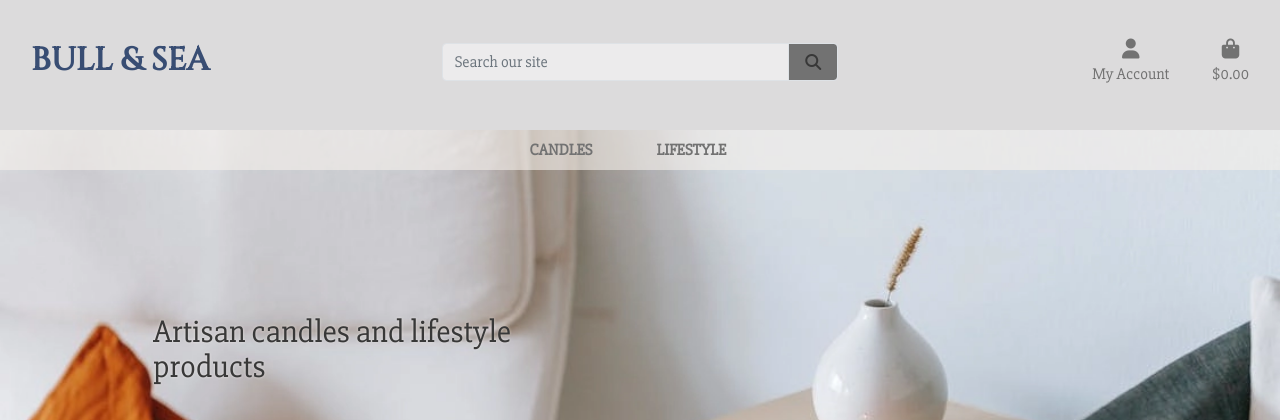
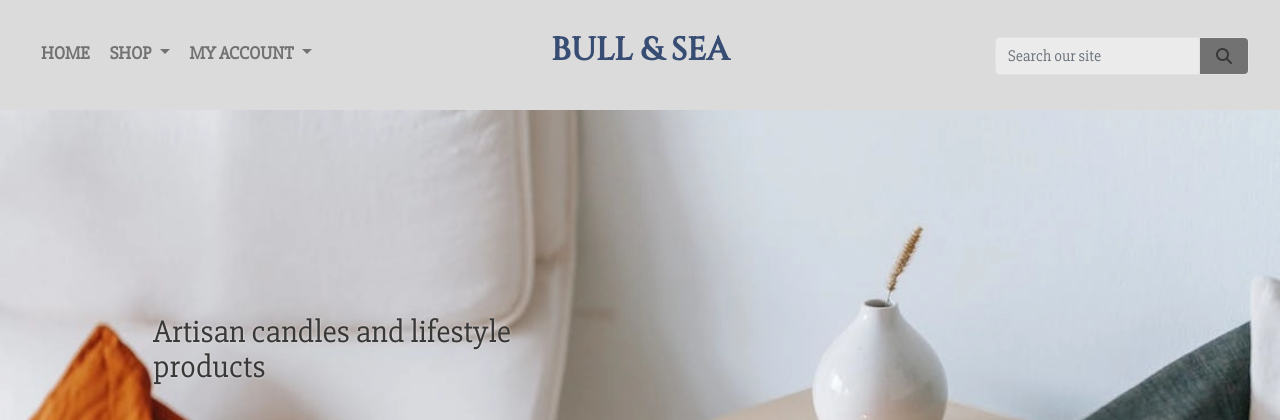
Before and after one commit to JeffreyBull76/CI_project5, a Django app: page / in a window 1280 px wide. Shown: the top 420 px of the page. Run offline with Django 3.2, Linux system fonts and the light colour scheme; some libraries are stand-ins or nearby versions.

Commit message:
rework nav layout and style

```diff
--- a/static/css/base.css
+++ b/static/css/base.css
@@ -20,7 +20,7 @@ html {
 
 .bg-nav {
     background-color: #DCDBDC;
-    height: 130px;
+    height: 110px;
     padding-bottom: 15px;
 }
 
@@ -86,8 +86,29 @@ body {
 
 /* dropdown and dropdown nav menu */
 
-.navbar-expand-lg {
-    background-color: #f5f0ec9c
+.nav-link {
+    font-size: large;
+    font-weight: bold;
+    text-transform: uppercase;
+    color: #727272 !important;
+    text-decoration: none !important;
+}
+
+.nav-link-padding {
+    padding: 0 10px !important;
+}
+
+.main-logo-link {
+    padding: 0.5rem 1rem !important;
+    text-decoration: none !important;
+}
+
+.navlinksleft {
+    padding: 2rem 0 2rem 1rem !important;
+}
+
+.searchbarright {
+    padding: 1.8rem 1rem 1.8rem 0 !important;
 }
 
 .navbar {
@@ -95,17 +116,37 @@ body {
 }
 
 .dropdown-menu {
-    background: #f5f0ec9c;
+    background: #f5f0ec;
     min-width: 0;
+}
+
+/* mobile menu */
+
+.collapsedmenu {
+    background-color: #DCDBDC;
+    position: fixed;
+    top: 100px;
+    left: 0;
+    right: 0;
+    width: 100%;
+    z-index: 9999;
+}
+
+.mobnavpadding {
+    padding: 2rem 0;
+}
+
+.mob-nav-link-padding {
+    padding: 0.5rem 0 1rem 1.5rem !important;
 }
 
 /* -------------------------------- Media Queries */
 
 /* Slightly larger container on xl screens */
 @media (min-width: 1200px) {
-  .container {
-    max-width: 80%;
-  }
+    .container {
+        max-width: 80%;
+    }
 }
 
 /* fixed top navbar only on medium and up */
--- a/templates/base.html
+++ b/templates/base.html
@@ -46,16 +46,61 @@
 </head>
 
 <body>
+
   <header class="container-fluid fixed-top">
+
     <div id="topnav" class="row bg-nav pt-lg-2 d-none d-lg-flex">
-      <div class="col-12 col-lg-4 my-auto py-1 py-lg-0 text-center text-lg-left">
-        <a href="{% url 'home' %}" class="nav-link main-logo-link">
+
+      <div class="col-4">
+        <!-- Links -->
+        <div class="d-flex navlinksleft text-base">
+          <ul class="navbar-nav mr-auto d-flex flex-row">
+            <li class="nav-item active">
+              <a class="nav-link nav-link-padding" href="{% url 'home' %}">Home <span
+                  class="sr-only">(current)</span></a>
+            </li>
+
+            <li class="nav-item dropdown">
+              <a class="nav-link dropdown-toggle nav-link-padding" href="#" id="navbarDropdown" role="button"
+                data-toggle="dropdown" aria-haspopup="true" aria-expanded="false">
+                Shop
+              </a>
+              {% include 'includes/main-nav.html' %}
+            </li>
+
+            <li class="nav-item dropdown">
+              <a class="nav-link dropdown-toggle nav-link-padding" href="#" id="navbarDropdown" role="button"
+                data-toggle="dropdown" aria-haspopup="true" aria-expanded="false">
+                My Account
+              </a>
+              <div class="dropdown-menu" aria-labelledby="navbarDropdown">
+                {% if request.user.is_authenticated %}
+                {% if request.user.is_superuser %}
+                <a href="" class="dropdown-item">Manage Products</a>
+                {% endif %}
+                <a href="" class="dropdown-item">My Profile</a>
+                <a href="{% url 'account_logout' %}" class="dropdown-item">Logout</a>
+                {% else %}
+                <a href="{% url 'account_signup' %}" class="dropdown-item">Register</a>
+                <a href="{% url 'account_login' %}" class="dropdown-item">Login</a>
+                {% endif %}
+              </div>
+            </li>
+          </ul>
+        </div>
+      </div>
+
+      <!-- Title -->
+      <div class="col-4 text-center">
+        <a href="{% url 'home' %}" class="main-logo-link">
           <h2 class="logo-font my-0 title-font"><strong>Bull & Sea</strong> </h2>
         </a>
       </div>
 
-      <div class="col-12 col-lg-4 my-auto py-1 py-lg-0">
-        <form method="GET" action="">
+      <!-- Search box -->
+      <div class="col-4">
+        <div class="d-flex justify-content-end searchbarright">
+          <form class="form-inline" method="GET" action="">
             <div class="input-group w-100">
               <input class="form-control border border-grey rounded-2 bg-searchbox" type="text" name="q"
                 placeholder="Search our site">
@@ -69,62 +114,14 @@
             </div>
           </form>
         </div>
-      <div class="col-12 col-lg-4 my-auto py-1 py-lg-0">
-        <ul class="list-inline list-unstyled text-center text-lg-right my-0">
-          <li class="list-inline-item dropdown">
-            <a class="text-base nav-link" href="#" id="user-options" data-toggle="dropdown" aria-haspopup="true"
-              aria-expanded="false">
-              <div class="text-center">
-                <div><i class="fas fa-user fa-lg"></i></div>
-                <p class="my-0">My Account</p>
-              </div>
-            </a>
-            <div class="dropdown-menu border-0" aria-labelledby="user-options">
-              {% if request.user.is_authenticated %}
-              {% if request.user.is_superuser %}
-              <a href="" class="dropdown-item">Manage Products</a>
-              {% endif %}
-              <a href="" class="dropdown-item">My Profile</a>
-              <a href="{% url 'account_logout' %}" class="dropdown-item">Logout</a>
-              {% else %}
-              <a href="{% url 'account_signup' %}" class="dropdown-item">Register</a>
-              <a href="{% url 'account_login' %}" class="dropdown-item">Login</a>
-              {% endif %}
-            </div>
-          </li>
-          <li class="list-inline-item">
-            <a class="{% if grand_total %}text-info font-weight-bold{% else %}text-base{% endif %} nav-link" href="">
-              <div class="text-center">
-                <div><i class="fas fa-shopping-bag fa-lg"></i></div>
-                <p class="my-0">
-                  {% if grand_total %}
-                  ${{ grand_total|floatformat:2 }}
-                  {% else %}
-                  $0.00
-                  {% endif %}
-                </p>
-              </div>
-            </a>
-          </li>
-        </ul>
       </div>
 
+    </div>
 
+    <div class="d-lg-none">
+      {% include 'includes/mobile-top-header.html' %}
   </div>
-    <div class="row">
-      <nav class="navbar navbar-expand-lg navbar-light w-100">
-          <button class="navbar-toggler" type="button" data-toggle="collapse" data-target="#main-nav" aria-controls="main-nav" aria-expanded="false" aria-label="Toggle navigation">
-              <span class="navbar-toggler-icon"></span>
-          </button>
-          {% include 'includes/mobile-top-header.html' %}
-          {% include 'includes/main-nav.html' %}
-      </nav>
-  </div>
-  <!-- <div id="delivery-banner" class="row text-center">
-      <div class="col bg-black text-white">
-          <h4 class="logo-font my-1">Free delivery on orders over ${{ free_shipping_threshold }}!</h4>
-      </div>
-  </div> -->
+
   </header>
 
   {% if messages %}
--- a/templates/includes/main-nav.html
+++ b/templates/includes/main-nav.html
@@ -1,25 +1,8 @@
-<div class="collapse navbar-collapse" id="main-nav">
-    <ul class="navbar-nav w-auto mx-auto">
-
-        <li class="nav-item dropdown">
-            <a class="logo-font font-weight-bold nav-link text-base mr-5" href="#" id="candles-link" data-toggle="dropdown" aria-haspopup="true" aria-expanded="false">
-                Candles
-            </a>
-            <div class="dropdown-menu border-0" aria-labelledby="candles-link">
-                <a href="" class="dropdown-item">By Price</a>
-                <a href="" class="dropdown-item ">By Rating</a>
-            </div>
-        </li>
-
-        <li class="nav-item dropdown">
-            <a class="logo-font font-weight-bold nav-link text-base mr-5" href="#" id="lifestyle-link" data-toggle="dropdown" aria-haspopup="true" aria-expanded="false">
-                Lifestyle
-            </a>
-            <div class="dropdown-menu border-0" aria-labelledby="clothing-link">
-                <a href="" class="dropdown-item">By Price</a>
-                <a href="" class="dropdown-item ">By Rating</a>
-            </div>
-        </li>
-
-    </ul>
-</div>
+<div class="dropdown-menu" aria-labelledby="navbarDropdown">
+    <a class="dropdown-item" href="#">Candles</a>
+    <a class="dropdown-item" href="#">Lifestyle Products</a>
+    <a class="dropdown-item" href="#">Candle 1</a>
+    <a class="dropdown-item" href="#">Candle 2</a>
+    <a class="dropdown-item" href="#">Candle 3</a>
+    <a class="dropdown-item" href="#">Candle 4</a>
+  </div>
--- a/templates/includes/mobile-top-header.html
+++ b/templates/includes/mobile-top-header.html
@@ -1,16 +1,35 @@
-<li class="list-inline-item">
-    <a class="text-base nav-link d-block d-lg-none" href="#" id="mobile-search" data-toggle="dropdown" aria-haspopup="true" aria-expanded="false">
-        <div class="text-center">
-            <div><i class="fas fa-search fa-lg"></i></div>
-            <p class="my-0">Search</p>
+<div id="topnav" class="row bg-nav pt-lg-2 d-lg-none">
+    <div class="col-12">
+      <div class="row">
+        <!-- Title -->
+        <div class="col-6">
+          <a href="{% url 'home' %}" class="navbar-brand mobnavpadding">
+            <h2 class="logo-font my-0 title-font"><strong>Bull & Sea</strong></h2>
+          </a>
         </div>
-    </a>
-    <div class="dropdown-menu border-0 w-100 p-3 rounded-0 my-0" aria-labelledby="mobile-search">
-        <form class="form" method="GET" action="">
+
+        <!-- Collapse Button -->
+        <div class="col-6 text-right">
+            <div class="navbar-header mobnavpadding">
+                <button class="btn btn-secondary" type="button" data-toggle="collapse" data-target="#navbarCollapse"
+                  aria-controls="navbarCollapse" aria-expanded="false" aria-label="Toggle navigation">Explore
+                </button>
+              </div>
+        </div>
+      </div>
+
+      <!-- Collapsible Content -->
+      <div class="collapse navbar-collapse collapsedmenu w-100" id="navbarCollapse">
+        <!-- Search Bar -->
+        <div class="row">
+          <div class="col-12 flex-column">
+            <div class="d-flex mob-nav-link-padding">
+              <form class="form-inline" method="GET" action="">
                 <div class="input-group w-100">
-                <input class="form-control border border-black rounded-0" type="text" name="q" placeholder="Search our site">
+                  <input class="form-control border border-grey rounded-2 bg-searchbox" type="text" name="q"
+                    placeholder="Search our site">
                   <div class="input-group-append">
-                    <button class="form-control form-control btn btn-black border border-black rounded-0" type="submit">
+                    <button class="form-control btn btn-searchbox border border-grey rounded-2" type="submit">
                       <span class="icon">
                         <i class="fas fa-search"></i>
                       </span>
@@ -19,20 +38,24 @@
                 </div>
               </form>
             </div>
-</li>
-<li class="list-inline-item dropdown">
-    <a class="text-base nav-link d-block d-lg-none" href="#" id="user-options" data-toggle="dropdown" aria-haspopup="true" aria-expanded="false">
-        <div class="text-center">
-            <div><i class="fas fa-user fa-lg"></i></div>
-            <p class="my-0">My Account</p>
           </div>
+        </div>
+
+        <!-- Links -->
+        <div class="row">
+          <div class="col-12">
+            <ul class="navbar-nav mob-nav-link-padding">
+              <li class="nav-item dropdown">
+                <a class="nav-link dropdown-toggle" href="#" id="navbarDropdown" role="button"
+                  data-toggle="dropdown" aria-haspopup="true" aria-expanded="false">
+                  My Account
                 </a>
-    <div class="dropdown-menu border-0" aria-labelledby="user-options">
+                <div class="dropdown-menu" aria-labelledby="navbarDropdown">
                   {% if request.user.is_authenticated %}
                   {% if request.user.is_superuser %}
-                <a href="{% url 'account_logout' %}" class="dropdown-item">Product Management</a>
+                  <a href="" class="dropdown-item">Manage Products</a>
                   {% endif %}
-            <a href="{% url 'profile' %}" class="dropdown-item">My Profile</a>
+                  <a href="" class="dropdown-item">My Profile</a>
                   <a href="{% url 'account_logout' %}" class="dropdown-item">Logout</a>
                   {% else %}
                   <a href="{% url 'account_signup' %}" class="dropdown-item">Register</a>
@@ -40,17 +63,17 @@
                   {% endif %}
                 </div>
               </li>
-<li class="list-inline-item">
-    <a class="{% if grand_total %}text-primary font-weight-bold{% else %}text-base{% endif %} nav-link d-block d-lg-none" href="">
-        <div class="text-center">
-            <div><i class="fas fa-shopping-bag fa-lg"></i></div>
-            <p class="my-0">
-                {% if grand_total %}
-                    ${{ grand_total|floatformat:2 }}
-                {% else %}
-                    $0.00
-                {% endif %}
-            </p>
+
+              <li class="nav-item dropdown">
+                <a class="nav-link dropdown-toggle" href="#" id="navbarDropdown" role="button" data-toggle="dropdown"
+                  aria-haspopup="true" aria-expanded="false">
+                  Shop
+                </a>
+                {% include 'includes/main-nav.html' %}
+              </li>
+            </ul>
           </div>
-    </a>
-</li>
+        </div>
+      </div>
+    </div>
+  </div>
```
Also changed, not shown: db.sqlite3. Lines whose indentation alone changed are shown as unchanged.
